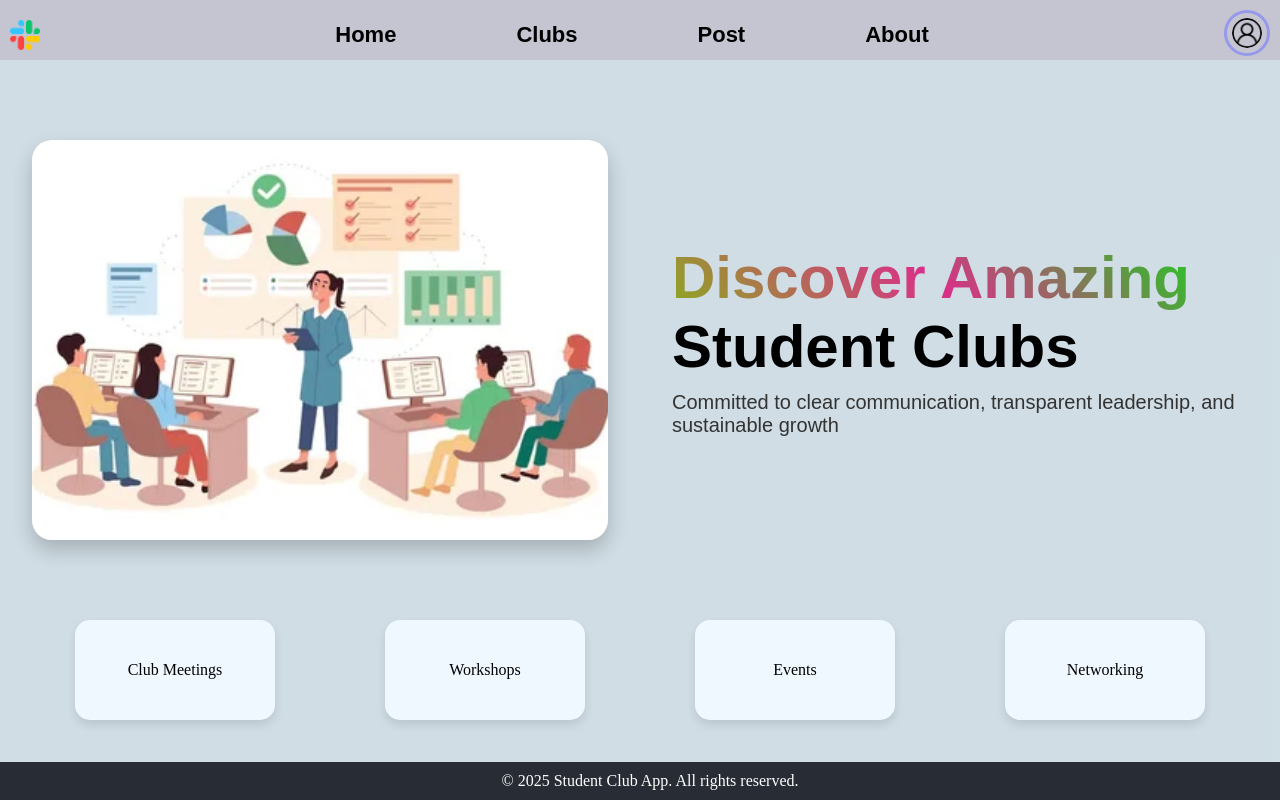
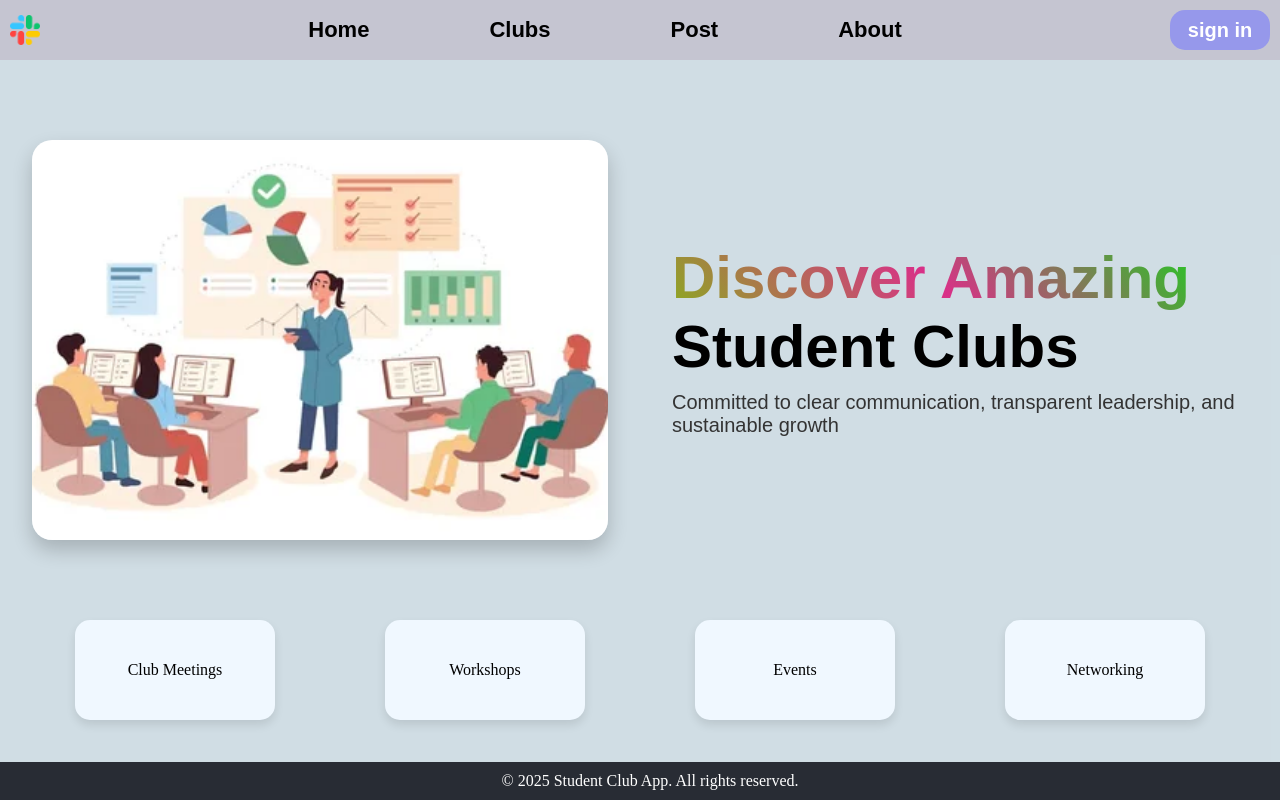
Before and after one commit to Manikandan-E56/Project-MyAnatomy, a React (Vite) app in the folder student-club-app/: page /dashboard in a window 1280 px wide. Built offline with nearby package versions, Linux system fonts and the light colour scheme.

Commit message:
fetchuser

```diff
--- a/student-club-app/Context/StudentContext.jsx
+++ /dev/null
@@ -1,26 +0,0 @@
-import React from 'react';
-import PropTypes from "prop-types";
-
-export const StudentContext = React.createContext(null);
-
-const StudentProvider = ({ children }) => {
-  const [token, setToken] = React.useState("");
-
-  const contextValue = {
-    token,
-    setToken
-  };
-
-
-  return (
-    <StudentContext.Provider value={contextValue}>
-      {children}
-    </StudentContext.Provider>
-  );
-};
-
-StudentProvider.propTypes = {
-  children: PropTypes.node.isRequired,
-};
-
-export default StudentProvider;
--- a/student-club-app/src/App.jsx
+++ b/student-club-app/src/App.jsx
@@ -10,7 +10,7 @@ import About from "./pages/About/About";
 import Posts from "./pages/Posts/Posts";
 import Clubs from "./pages/Clubs/Clubs";
 import { ToastContainer } from "react-toastify";
-import StudentProvider from "../Context/StudentContext";
+import StudentProvider from "./Context/StudentContext";
 
 function App() {
   return (
@@ -19,7 +19,7 @@ function App() {
       <StudentProvider>
         <ToastContainer />
           <Routes>
-            <Route path="/" element={<Login />} />
+            <Route path="/login" element={<Login />} />
             <Route path="/signup" element={<SignUp />} />
             <Route path="/dashboard" element={<DashBoard />} />
             <Route path="/password" element={<Password />} />
--- /dev/null
+++ b/student-club-app/src/Context/StudentContext.jsx
@@ -0,0 +1,53 @@
+import React, { useEffect } from "react";
+import PropTypes from "prop-types";
+import axios from "axios";
+
+export const StudentContext = React.createContext(null);
+
+const StudentProvider = ({ children }) => {
+  const [token, setToken] = React.useState("");
+  const [userDetails, setUserDetails] = React.useState(null);
+
+  // const fetchUserDetails = () => {
+  //   const storedToken = token || localStorage.getItem("token");
+
+  //   if (storedToken) {
+  //     setToken(storedToken);
+  //     axios
+  //       .get("http://localhost:5000/api/user/me", {
+  //         headers: {
+  //           Authorization: `Bearer ${storedToken}`,
+  //         },
+  //       })
+  //       .then((res) => {
+  //         setUserDetails(res.data);
+  //       })
+  //       .catch((err) => {
+  //         console.error("Error fetching user details:", err);
+  //       });
+  //   }
+  // };
+
+  // useEffect(() => {
+  //   fetchUserDetails();
+  // }, []);
+
+  const contextValue = {
+    token,
+    setToken,
+    userDetails,
+    setUserDetails,
+  };
+
+  return (
+    <StudentContext.Provider value={contextValue}>
+      {children}
+    </StudentContext.Provider>
+  );
+};
+
+StudentProvider.propTypes = {
+  children: PropTypes.node.isRequired,
+};
+
+export default StudentProvider;
--- a/student-club-app/src/components/Header/Header.jsx
+++ b/student-club-app/src/components/Header/Header.jsx
@@ -1,7 +1,7 @@
 import React, { useContext } from "react";
 import "./Header.css"; // Assuming you have a CSS file for styling
 import { useNavigate } from "react-router-dom";
-import { StudentContext } from "../../../Context/StudentContext";
+import { StudentContext } from "../../Context/StudentContext";
 
 export default function Header() {
   const navigate = useNavigate();
@@ -18,7 +18,7 @@ export default function Header() {
           <li onClick={() => navigate("/posts")}>Post</li>
           <li onClick={() => navigate("/about")}>About</li>
         </ul>
-        {token?<button onClick={()=>navigate('/login')}>sign in</button>:
+        {!token?<button onClick={()=>navigate('/login')}>sign in</button>:
         <div>
             <img src="user.png" alt="" className="userprofile" onClick={()=>navigate('/password')} />
 
--- a/student-club-app/src/components/Login.jsx
+++ b/student-club-app/src/components/Login.jsx
@@ -3,9 +3,12 @@ import { toast } from "react-toastify";
 import { useNavigate } from "react-router-dom";
 import axios from "axios";
 import "./Login.css";
+import { StudentContext } from "../Context/StudentContext";
 
 export default function Login() {
   const navigate = useNavigate();
+
+  const { setToken } = React.useContext(StudentContext);
 
   const [data, setData] = useState({
     rollNo: "",
@@ -36,6 +39,7 @@ export default function Login() {
       const response = await axios.post(url, data);
 
       if (response.status === 200) {
+        setToken(response.data.token);
         toast.success("Login successful");
         navigate("/dashboard");
       } else {
@@ -74,7 +78,10 @@ export default function Login() {
           </div>
 
           <hr />
-          <button type="button" onClick={() => toast.info("Google Sign-In coming soon!")}>
+          <button
+            type="button"
+            onClick={() => toast.info("Google Sign-In coming soon!")}
+          >
             <img src="/google.png" alt="" />
             Sign in with Google
           </button>
--- a/student-club-app/src/components/SignUp.jsx
+++ b/student-club-app/src/components/SignUp.jsx
@@ -57,7 +57,7 @@ export default function SignUp() {
 
             <button type="submit">Sign up</button>
             <p>
-              Already User ? <span onClick={()=>navigate('/')} >Login</span>
+              Already User ? <span onClick={()=>navigate('/login')} >Login</span>
             </p>
           </div>
           <hr />
--- a/student-club-app/src/pages/Password/Password.jsx
+++ b/student-club-app/src/pages/Password/Password.jsx
@@ -9,6 +9,7 @@ export default function Password() {
   const [currentPassword, setCurrentPassword] = useState("");
   const [newPassword, setNewPassword] = useState("");
   const [confirmPassword, setConfirmPassword] = useState("");
+
 
 
   const handleSubmit = (event) => {
```
